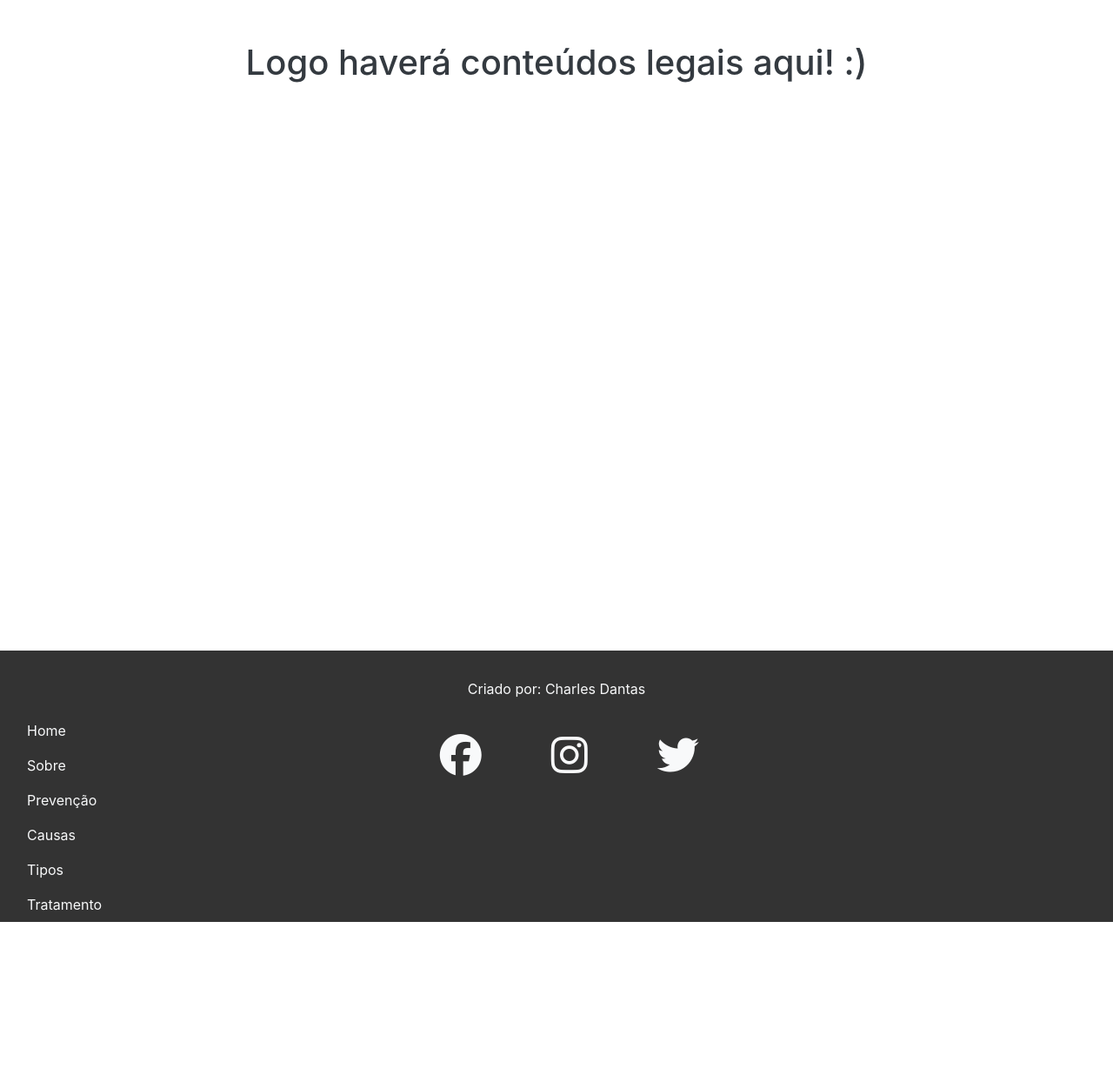
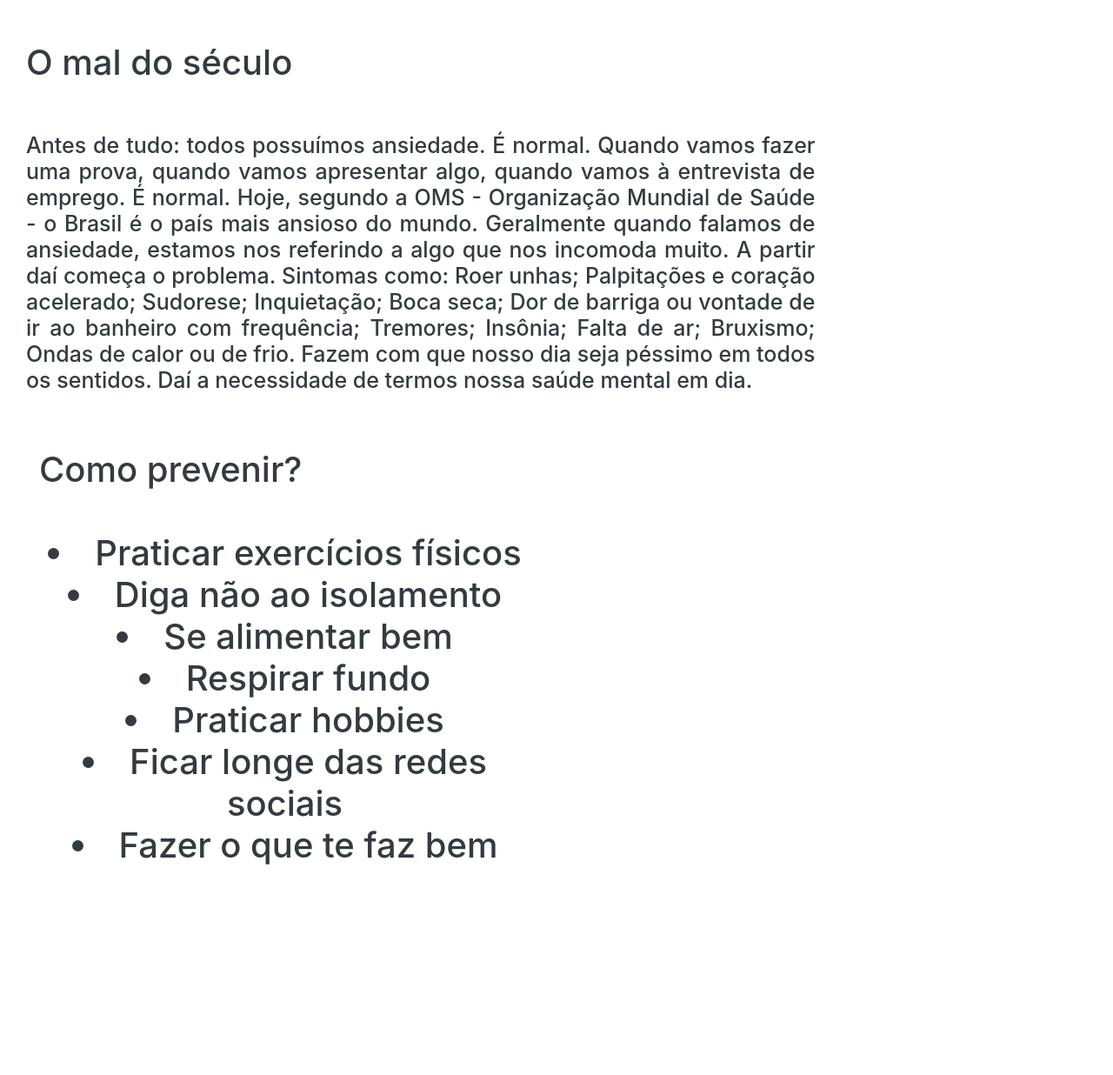
Before and after one commit to charlesdev771/PMMA_projeto_integrador_2023, a Flask app: page /prevention in a window 1280 px wide. Shown: the part 102-1338 px from the top of the page at 87% size. Before the commit the page ends 1162 px from the top, so only its background shows below. Run offline with Flask 2, Linux system fonts and the light colour scheme; some libraries are stand-ins or nearby versions.

Commit message:
final prevention

```diff
--- a/main.py
+++ b/main.py
@@ -43,4 +43,4 @@ def treatment():
     return render_template('treatment.html')
 
 if __name__ == '__main__':
-    app.run(host='0.0.0.0', port=81)
+    app.run(port=5151)
--- a/static/css/style.css
+++ b/static/css/style.css
@@ -20,9 +20,22 @@
 /*ABOUT*/
 
     #about { width: 100%;}
+    #text_i
+    {
+        width: 50%;
+        text-justify: center;
+    }
     @media  (max-width: 800px)
     {
         #about h1 {margin-top: -200px;}
+    }
+
+    /*Prevention */
+
+    #text_prevention1
+    {
+        font-size: 25px;
+        text-align: justify;
     }
 
 /*NEWSLETTER*/
@@ -35,7 +48,10 @@
 /*FOOTER*/
 
 footer {background-color: #333;}
-
+@media  (max-width: 800px)
+{
+    footer {background-color: #333; margin-top: 500px;}
+}
 
 /***************************************************/
 
--- a/templates/prevention.html
+++ b/templates/prevention.html
@@ -123,13 +123,80 @@
     <div id="CONTENT_MAIN" class="CONTENT_MAIN">
         <div id="content_main" class="content_main">
             <h1 class="text-center mt-5 mb-3 text-dark">
-                Logo haverá conteúdos legais aqui! :)
+
+                <div id="beginin" class="beginin col-sm-12 col-md-12 col-lg-12">
+
+                    <div class="col-sm-12 col-md-6">
+                        <h1 class="mt-5 -mb-5 text-left text-dark">O mal do século</h1>
+                    </div>
+
+                    <div class="col-sm-12 col-md-9">
+                        <p id="text_prevention1" class="pt-5">
+                            Antes de tudo: todos possuímos ansiedade. É normal.
+                            Quando vamos fazer uma prova, quando vamos apresentar
+                            algo, quando vamos à entrevista de emprego. É normal.
+                            Hoje, segundo a OMS - Organização Mundial de Saúde - o
+                            Brasil é o país mais ansioso do mundo.
+                            Geralmente quando falamos de ansiedade, estamos nos
+                            referindo a algo que nos incomoda muito.
+                            A partir daí começa o problema. Sintomas como:
+
+                            Roer unhas;
+                            Palpitações e coração acelerado;
+                            Sudorese;
+                            Inquietação;
+                            Boca seca;
+                            Dor de barriga ou vontade de ir ao banheiro com frequência;
+                            Tremores;
+                            Insônia;
+                            Falta de ar;
+                            Bruxismo;
+                            Ondas de calor ou de frio.
+
+                            Fazem com que nosso dia seja péssimo em todos os sentidos.
+                            Daí a necessidade de termos nossa saúde mental em dia.
+                        </p>
+                    </div>
+
+                    <div class="col-sm-12 col-md-6">
+                        <div class="col-sm-12 col-md-12">
+                            <h1 class="mt-5 -mb-5 text-rigth text-dark float-left">Como prevenir?</h1>
+                        </div>
+                        <br><br><br>
+                        <li>Praticar exercícios físicos</li>
+                        <li>Diga não ao isolamento</li>
+                        <li>Se alimentar bem </li>
+                        <li>Respirar fundo</li>
+                        <li>Praticar hobbies</li>
+                        <li>Ficar longe das redes sociais</li>
+                        <li>Fazer o que te faz bem</li>
+
+                    </div>
+                    <ul>
+
+
+
+                    </ul>
+
+
+
+                </div>
+
             </h1>
+
         </div>
+
+
+
     </div>
 
 
+
+
     <!--Beginning footer-->
+    <br><br><br><br>    <br><br><br><br>
+    <br><br><br><br>    <br><br><br><br>    <br><br><br><br>
+    <br><br><br><br>
 
     <footer class="text-dark">
 
```
Also changed, not shown: templates/about.html (+29 -73 lines).
